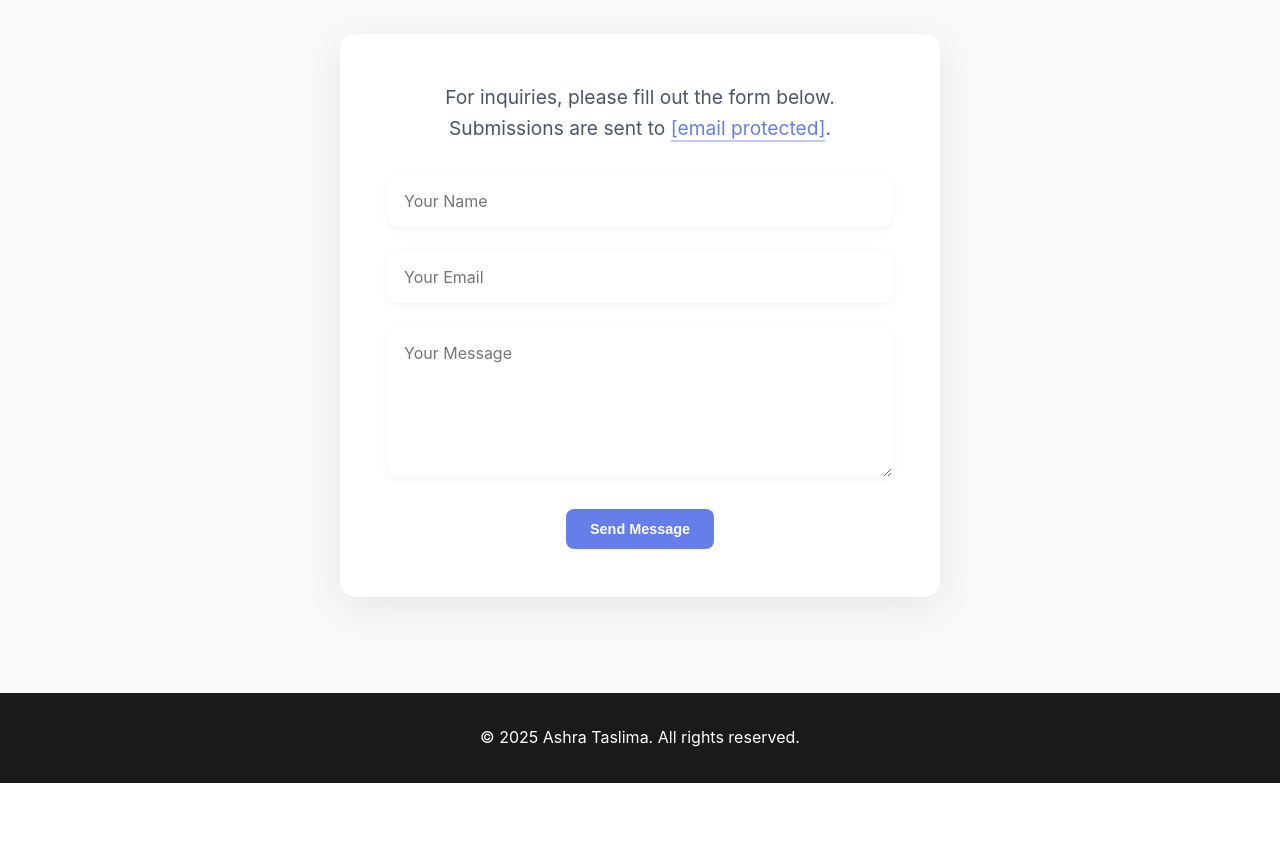
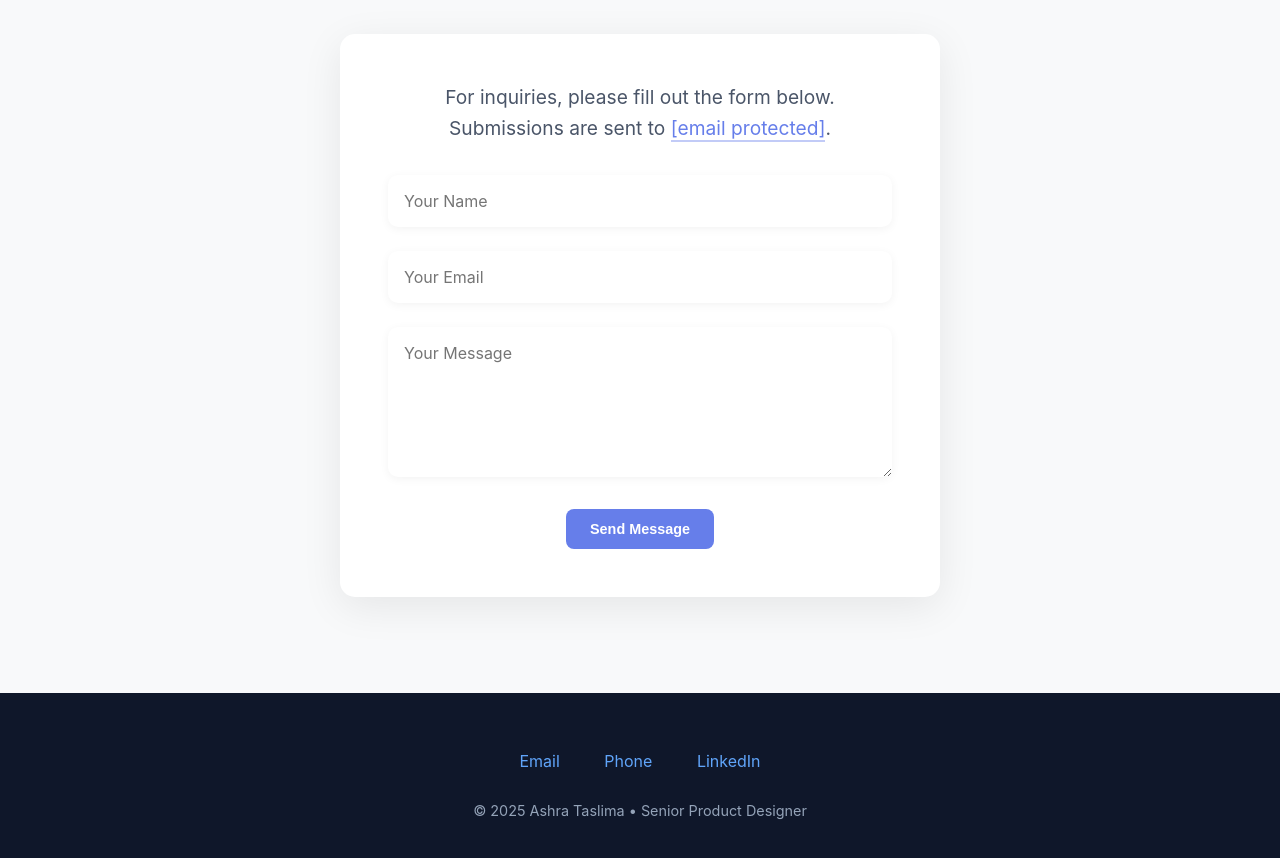
Before and after one commit to ashrataslima/UI-UX-Portfolio-2025, a plain HTML site: page contact.html in a window 1280 px wide. Shown: the part 224-1082 px from the top of the page. Before the commit the page ends 1007 px from the top, so only its background shows below. Drawn offline with nearby package versions, Linux system fonts and the light colour scheme.

Commit message:
Update contact.html

```diff
--- a/contact.html
+++ b/contact.html
@@ -473,9 +473,18 @@
     <script src="https://cdn.jsdelivr.net/npm/bootstrap@5.3.3/dist/js/bootstrap.min.js" integrity="sha384-0pUGZvbkm6XF6gxjEnlmuGrJXVbNuzT9qBBavbLwCsOGabYfZo0T0to5eqruptLy" crossorigin="anonymous"></script>
 
 
-    <footer>
-        <p>&copy; 2025 Ashra Taslima. All rights reserved.</p>
-    </footer>
+    <footer style="background: #0f172a; color: #e2e8f0; padding: 3.5rem 5% 2.5rem; text-align: center;">
+    <div style="max-width: 1100px; margin: 0 auto;">
+        <p style="margin-bottom: 1.5rem;">
+            <a href="mailto:ashra.taslima@gmail.com" style="color:#60a5fa; text-decoration:none; margin:0 20px;">Email</a>
+            <a href="tel:+17026137034" style="color:#60a5fa; text-decoration:none; margin:0 20px;">Phone</a>
+            <a href="https://linkedin.com/in/ashra-taslima" target="_blank" style="color:#60a5fa; text-decoration:none; margin:0 20px;">LinkedIn</a>
+        </p>
+        <p style="color:#94a3b8; font-size:0.9rem;">
+            © 2025 Ashra Taslima • Senior Product Designer
+        </p>
+    </div>
+</footer>
 
     <script>
         document.querySelectorAll('a[href^="#"]').forEach(anchor => {
```
